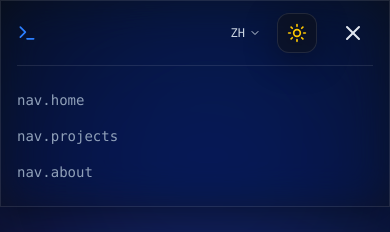
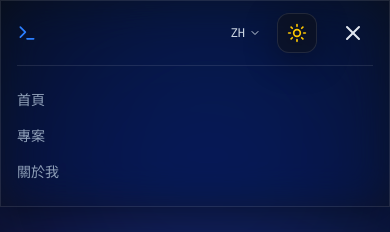
Before and after one commit to Mysterio1001/my-portfolio, a Vue app: page / in a window 390 px wide. Both pictures are taken after a click on the button 353 px from the left and 33 px from the top of the page. Shown: the top 232 px of the page. Built offline with nearby package versions, Linux system fonts and the light colour scheme.

Commit message:
feat: Add index.html's meta (name="viewport")

```diff
--- a/index.html
+++ b/index.html
@@ -2,6 +2,7 @@
 <html lang="en">
   <head>
     <meta charset="UTF-8" />
+    <meta name="viewport" content="width=device-width, initial-scale=1.0" />
     <link
       rel="icon"
       type="image/svg+xml"
--- a/src/components/layout/Header.vue
+++ b/src/components/layout/Header.vue
@@ -88,7 +88,7 @@
               @click="mobileMenuOpen = false"
               class="font-mono text-sm text-slate-500 dark:text-slate-400 hover:text-blue-500"
             >
-              {{ link.label }}
+              {{ t(link.label) }}
             </a>
           </nav>
         </div>
```
